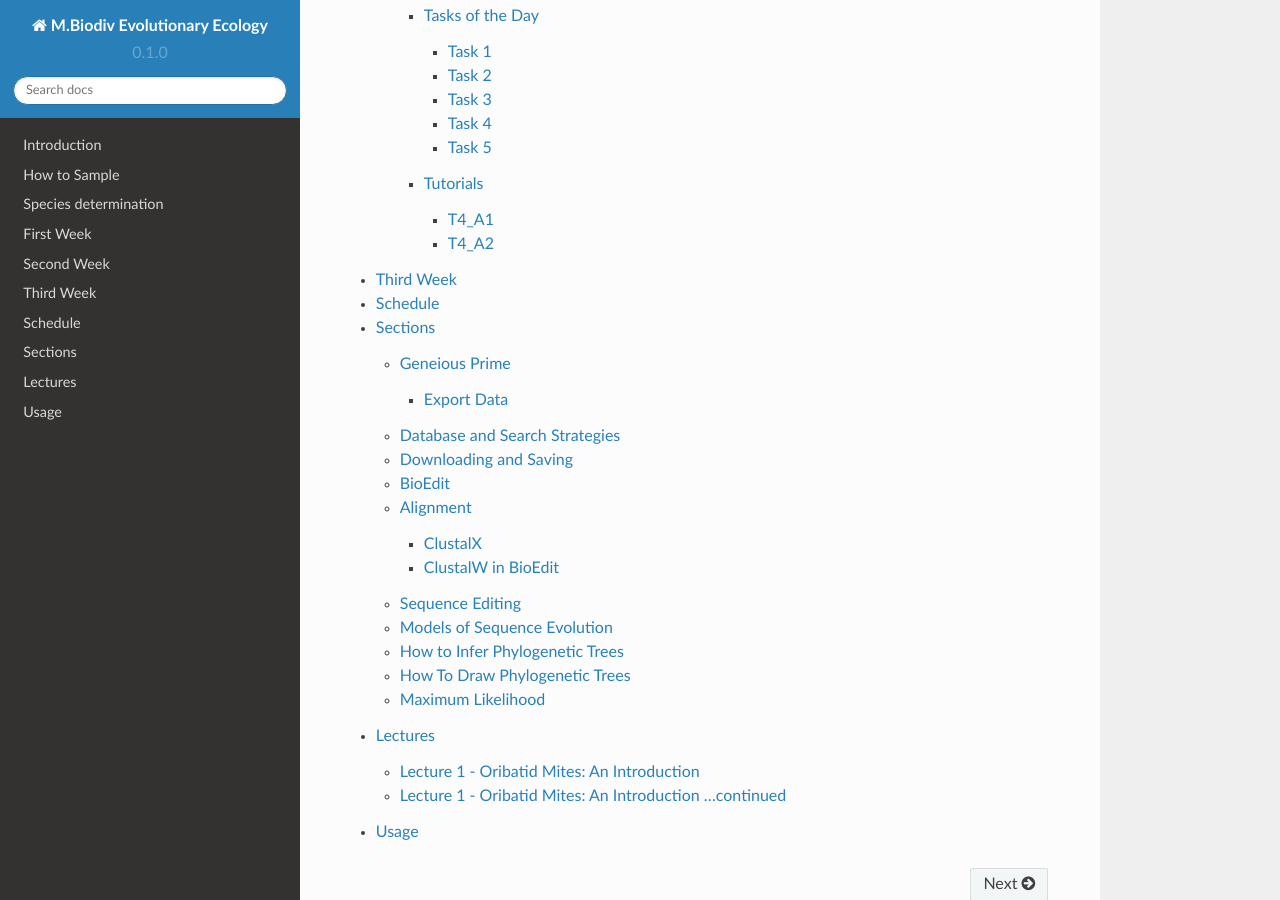
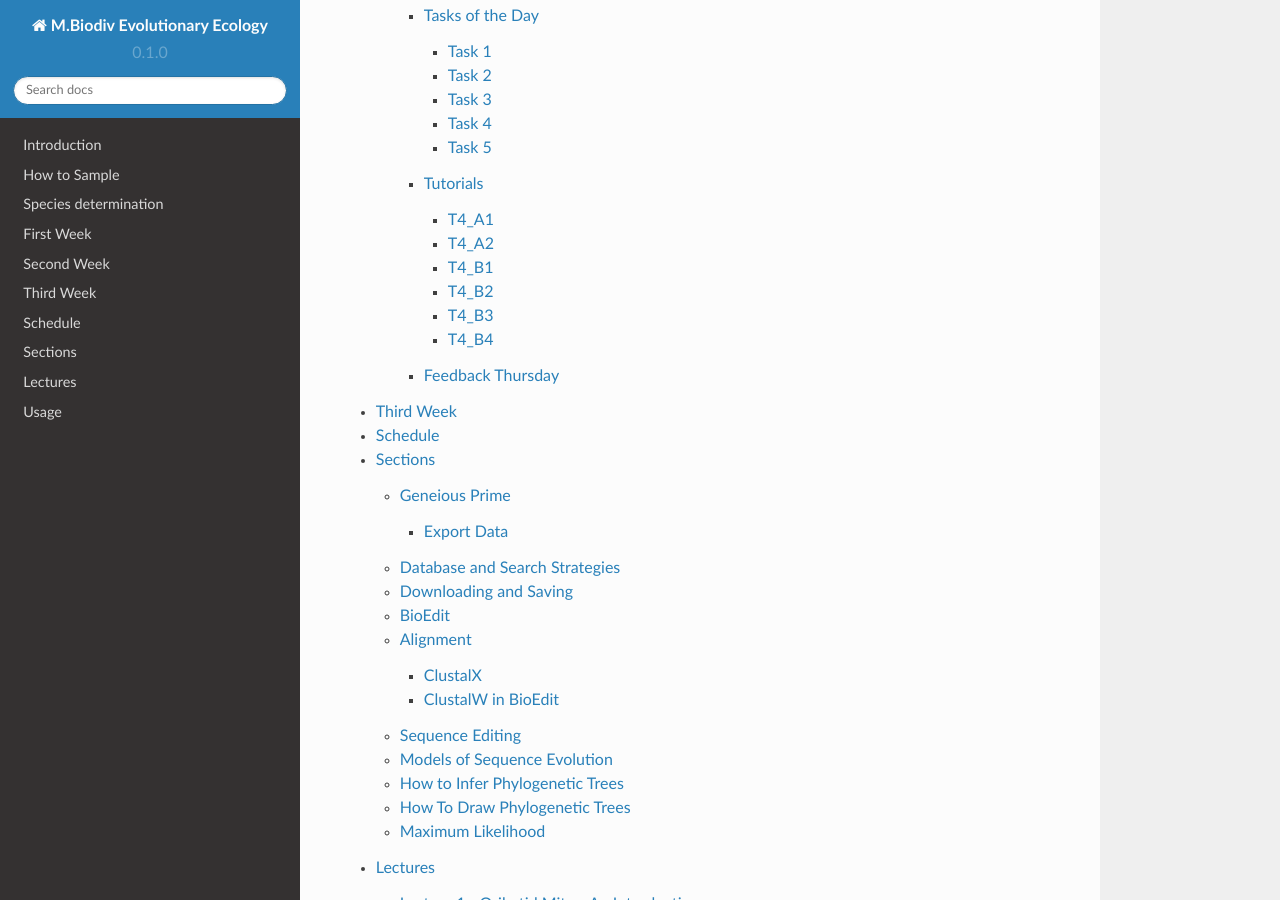
Before and after one commit to bheimbu/evolutionary_ecology, a Sphinx documentation site: the page built from docs/source/index.rst, in a window 1280 px wide and 900 px high, scrolled down 3227 px. Built offline with Sphinx 7.4.7 and the Read the Docs theme 2.0.0, drawn with Linux system fonts in a browser that asks for light colours; some of the changed lines change nothing that is shown.

Commit message:
Update second_week.rst

```diff
--- a/docs/source/second_week.rst
+++ b/docs/source/second_week.rst
@@ -628,3 +628,61 @@ T4_A2
   - How can you assess if your tree is a good tree? More than one solution is possible.
 
 .. image:: /_static/haplotypes.png
+
+.. _T4_B1:
+T4_B1
+"""""
+
+.. important::
+
+  - Start a MrBayes analysis for both datasets (**18S** and **EF**).
+  - Use a ``batch`` file for each analysis.
+  - Define the outgroup and set the parameters for the best fitting model of sequence evolution.
+  - Run the analyses for `1 million` generations and sample every `100th` generation.
+
+  - Write down how long the analysis took (minutes + seconds).
+  - Which parameter-settings deviate from the default settings?
+  - What is the average standard deviation of your analyses?
+  - Write down the details of the credible set of trees.
+  - What is the meaning of the number of trees that are included in the credible sets (search online for more information).
+
+.. _T4_B2:
+T4_B2
+"""""
+
+.. note::
+
+  - The choice of priors (setting of parameters prior to the analysis) is important for Bayesian Inferences, as they influence the computing time and the search efficiency in the parameter landscape.
+  - However, as priors are usually unknown you can use flat priors.
+
+.. important::
+
+  - What are flat priors and how do they look like?
+  - Are they realistic?
+  - How do they affect likelihoods during the search among trees?
+  - How do they affect the efficiency of the search?
+  - What is the meaning of „burnin“?
+
+.. _T4_B3:
+T4_B3
+"""""
+
+.. important::
+
+  - Explain briefly, in your own words why MrBayes uses Metropolis-Coupled Markov-Chain Monte Carlo
+
+.. _T4_B4:
+T4_B4
+"""""
+
+.. important::
+
+  - Import all trees you made into PowerPoint.
+  - Separate the trees according to gene, ML and BI analyses, respectively.
+  - Save them on a DIN A4 page.
+  - Label the nodes with corresponding bootstrap values and posterior probabilities.
+  - What are the main differences between the ML- and MrBayes trees?
+
+Feedback Thursday
+^^^^^^^^^^^^^^^
+To provide feedback, please complete our questionnaire: [Questionnaire Link](https://www.example.com/questionnaire).
```
